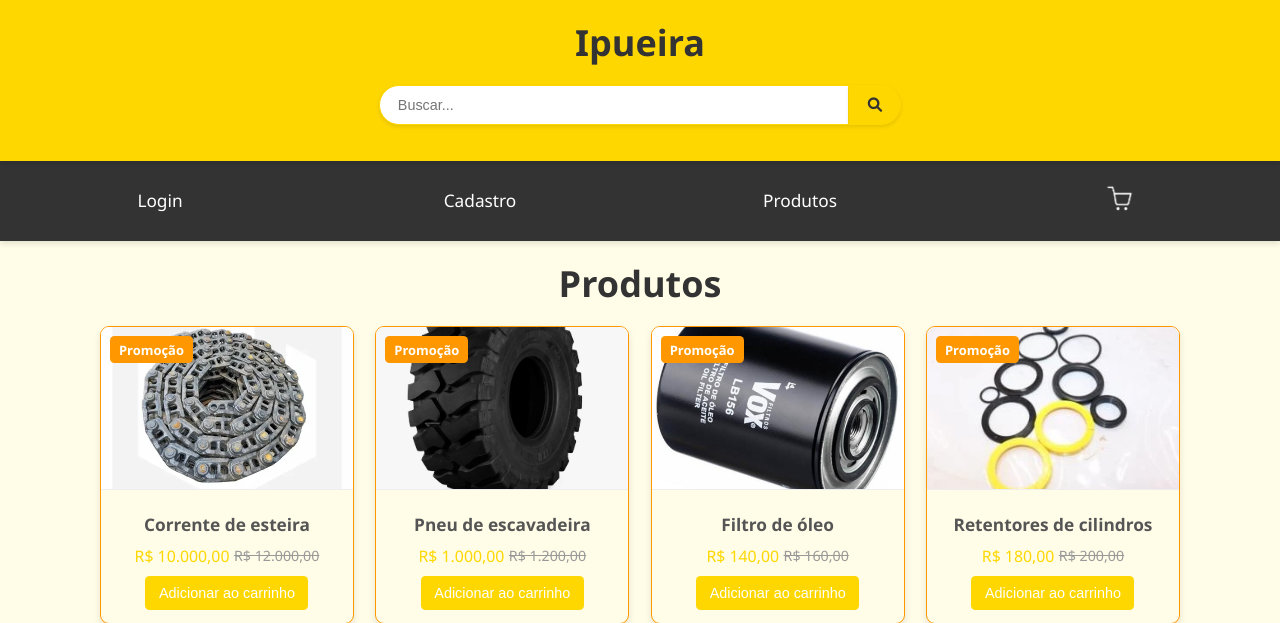
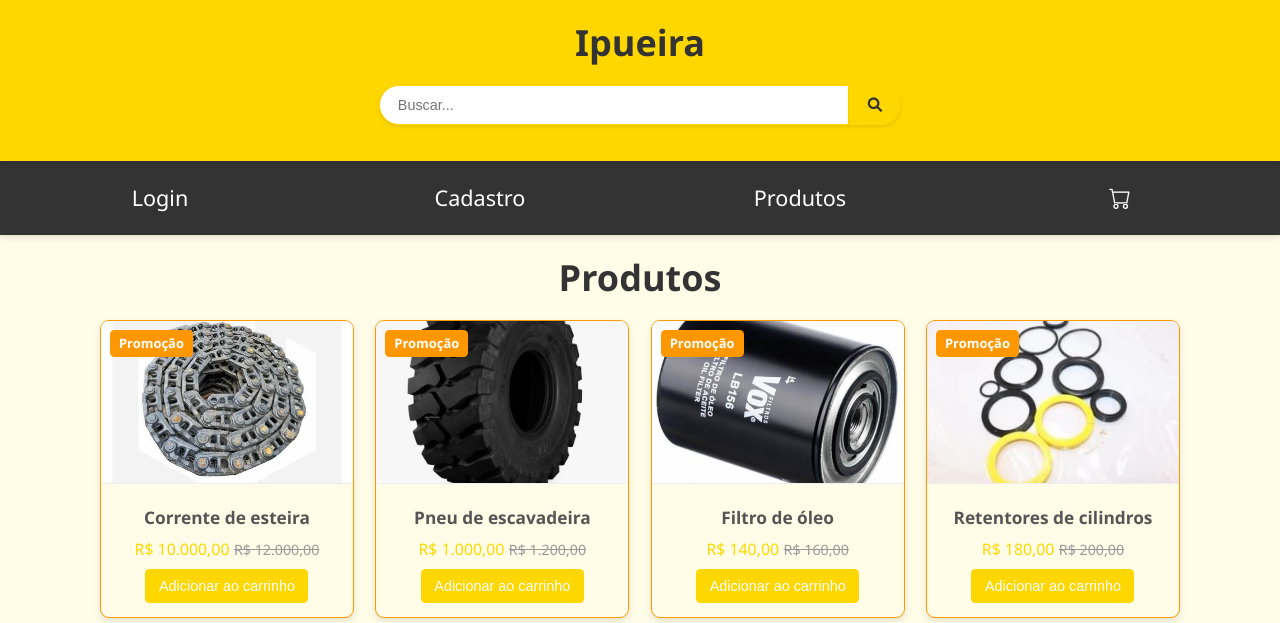
Before and after one commit to Projects-M-G-N/ProjetoAutopecas, a PHP site: page / in a window 1280 px wide. Shown: the top 623 px of the page. Run offline with PHP 8.4, Linux system fonts and the light colour scheme; some libraries are stand-ins or nearby versions.

Commit message:
Melhorias

```diff
--- a/css/cadastro.css
+++ b/css/cadastro.css
@@ -49,7 +49,7 @@ header a {
     justify-content: center;
     align-items: center;
     height: calc(100vh - 90px);
-    background: linear-gradient(to right, var(--header-background-color), var(--search-focus-border-color));
+    background: linear-gradient(to bottom right, var(--header-background-color) 60%, var(--search-focus-border-color));
 }
 
 form {
--- a/css/inicio.css
+++ b/css/inicio.css
@@ -81,6 +81,7 @@ header a {
     font-size: 1em;
     transition: all 0.3s ease;
     box-shadow: 0 2px 5px rgba(0, 0, 0, 0.1);
+    font-weight: bolder;
 }
 
 .search-bar button:hover {
@@ -114,17 +115,18 @@ header a {
     display: block;
     text-align: center;
     transition: background-color 0.3s;
-    font-size: 1.2em;
+    font-size: 1.5rem;
 }
 
 .navbar a:hover {
     background-color: var(--navbar-link-hover-background-color);
 }
 
-.navbar-icon {
-    width: 34px;
-    height: 34px;
+.navbar ul li a .bi {
+    font-size: 1.5rem;
 }
+
+
 
 main {
     margin: 20px auto;
--- a/css/login.css
+++ b/css/login.css
@@ -48,7 +48,7 @@ main {
     justify-content: center;
     align-items: center;
     height: calc(100vh - 90px);
-    background: linear-gradient(to right, var(--header-background-color), var(--search-focus-border-color));
+    background: linear-gradient(to bottom right, var(--header-background-color) 40%, var(--search-focus-border-color));
 }
 
 .login-container {
--- a/index.php
+++ b/index.php
@@ -6,6 +6,7 @@
     <meta name="viewport" content="width=device-width, initial-scale=1.0">
     <title>Ipueira - Peças Mecânicas</title>
     <link rel="stylesheet" href="https://cdnjs.cloudflare.com/ajax/libs/font-awesome/6.0.0-beta3/css/all.min.css">
+    <link rel="stylesheet" href="https://cdn.jsdelivr.net/npm/bootstrap-icons@1.3.0/font/bootstrap-icons.css">
     <link rel="stylesheet" href="css/inicio.css">
 
 </head>
@@ -25,8 +26,7 @@
             <li><a href="login.php">Login</a></li>
             <li><a href="cadastro.php">Cadastro</a></li>
             <li><a href="produtos.php">Produtos</a></li>
-
-            <li><a href="index.html"><img src="img/carrinho-icon.png" alt="Carrinho" class="navbar-icon"></a></li>
+            <li><a href="index.html"><i class="bi bi-cart" class="navbar-icon"></i></a></li>
         </ul>
     </nav>
 
```
